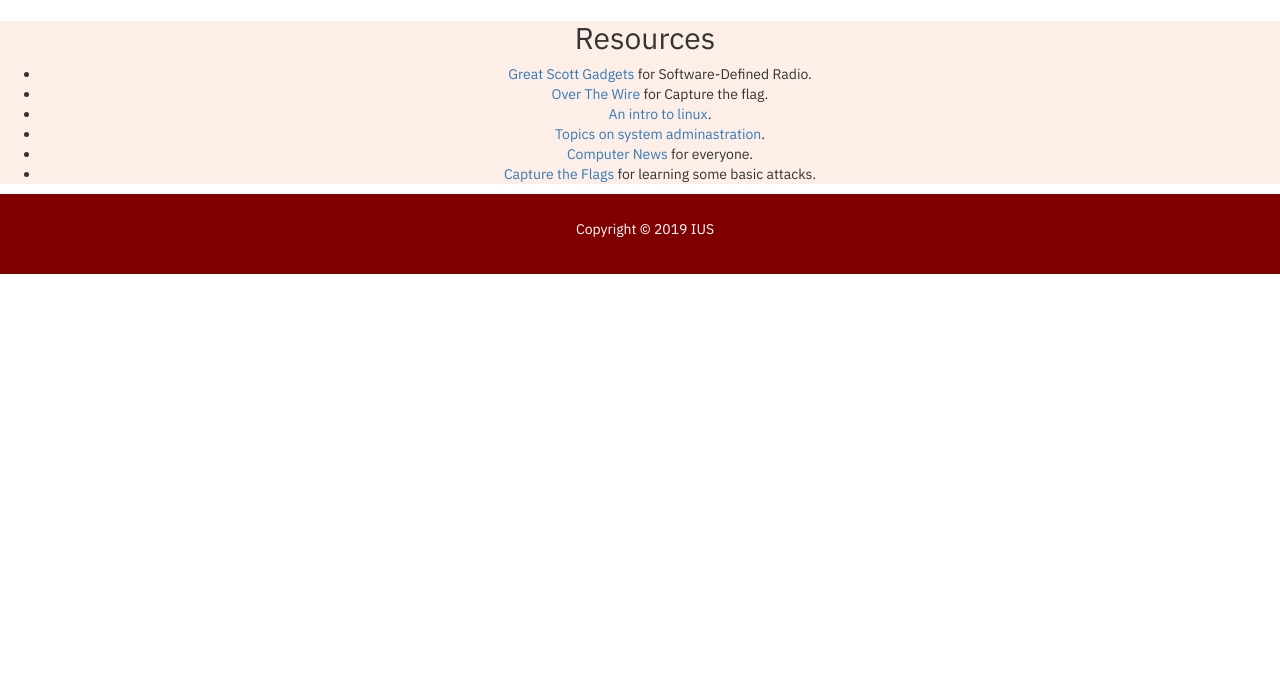
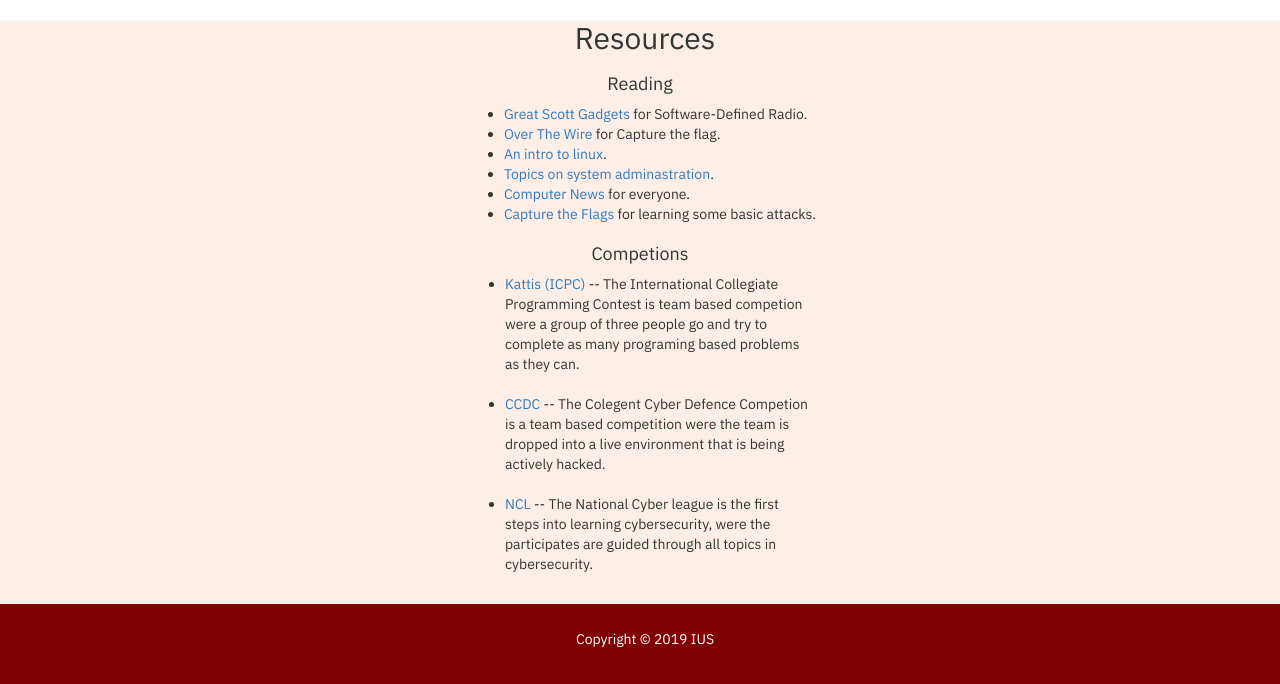
Before and after one commit to ius-csg/csghomepage, a Jekyll site: the page built from index.html, in a window 1280 px wide, cut to the strip 2767-3451 px from the top of the page. Built offline with Jekyll 4.4.1, drawn with Linux system fonts in a browser that asks for light colours; before the commit the page ends 3041 px from its top, so only the background shows below that.

Commit message:
enhanced resources with competiton and styleing

```diff
--- a/_includes/resources.html
+++ b/_includes/resources.html
@@ -1,6 +1,7 @@
-<div >
-    <h2>Resources</h2>
-    <div>
+<div>
+    <h2 style="display: flex; text-align: center; flex-direction: column;">Resources</h2>
+    <div class="resourcebox">
+        <h4>Reading</h4>
         <ul style="list-style-type: disc; ">
             <li>
                 <a href="https://greatscottgadgets.com/hackrf/">Great Scott Gadgets</a> for Software-Defined Radio.
@@ -21,5 +22,20 @@
                 <a href="https://ctflearn.com">Capture the Flags</a> for learning some basic attacks.
             </li>
         </ul>
+        <h4>Competions</h4>
+        <ul class="resourceitem">
+            <li>
+                <a href="https://open.kattis.com/">Kattis (ICPC)</a> -- The International Collegiate Programming Contest is team based competion were a group of three people go and try to complete as many programing based problems as they can.
+            </li>
+            <br/>
+            <li>
+                <a href="https://www.nationalccdc.org/">CCDC</a> -- The Colegent Cyber Defence Competion is a team based competition were the team is dropped into a live environment that is being actively hacked.
+            </li>
+            <br/>
+            <li>
+                <a href="https://www.nationalcyberleague.org/">NCL</a> -- The National Cyber league is the first steps into learning cybersecurity, were the participates are guided through all topics in cybersecurity.
+            </li>
+            <br/>
+        </ul>
     </div>
 </div>
--- a/style.css
+++ b/style.css
@@ -81,12 +81,18 @@
   width: 100%;
   margin: 0;
   padding: 0;
-  text-align: center;
 }
 
-.resource-body{
-  float: left;
+.resourcebox{
+  display: flex;
+  align-items: center;
+  justify-content: center;
+  text-align: left;
+  flex-direction: column;
+}
 
+.resourceitem{
+  width: 35rem;
 }
 
 .about-body {
```
